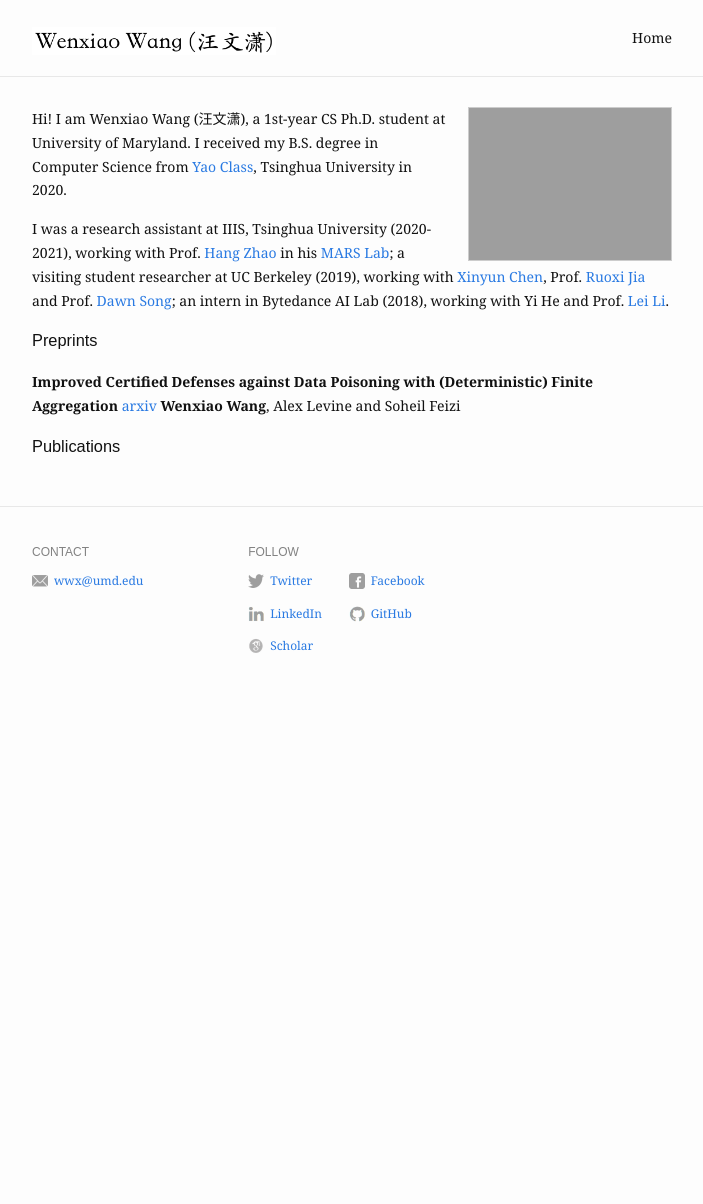
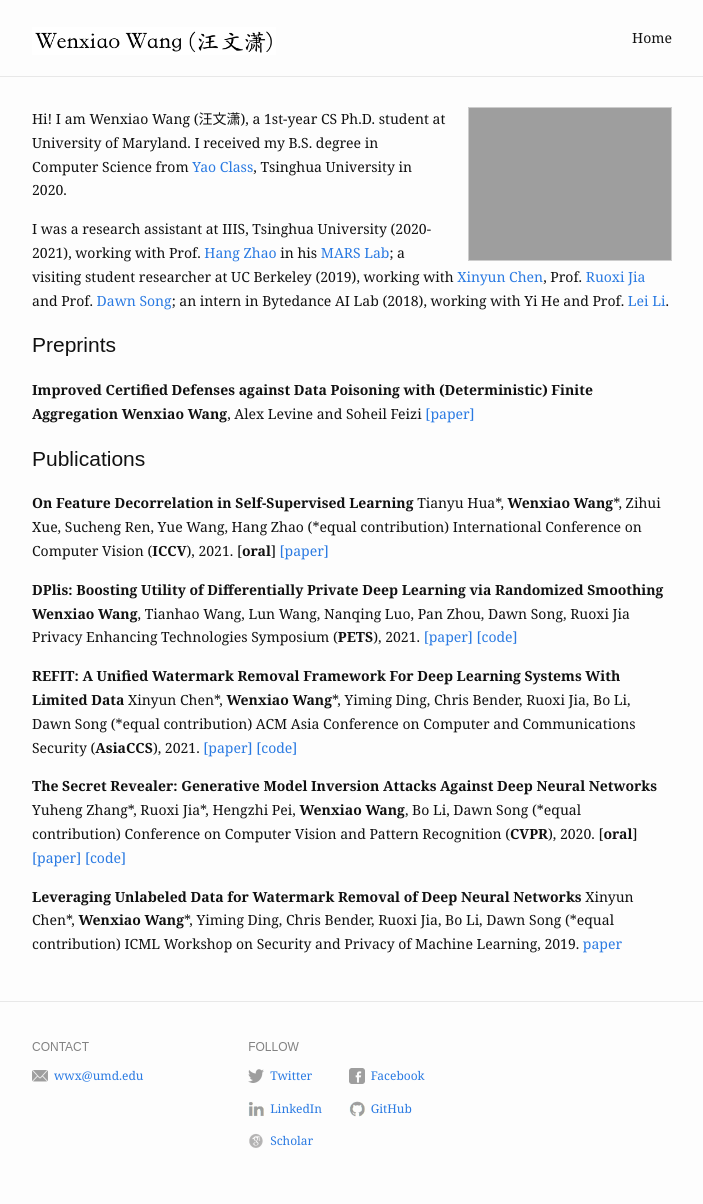
Before and after one commit to wangwenxiao/wangwenxiao.github.io, a Jekyll site: the page built from index.md, in a window 1280 px wide. Shown: the whole page, without its empty margins (288-991 px from the left). Built offline with Jekyll 4.4.1, drawn with Linux system fonts in a browser that asks for light colours; before the commit the page ends 900 px from its top, so only the background shows below that.

Commit message:
updating

```diff
--- a/index.md
+++ b/index.md
@@ -11,8 +11,33 @@ Hi! I am Wenxiao Wang (汪文潇), a 1st-year CS Ph.D. student at University of
 
 I was a research assistant at IIIS, Tsinghua University (2020-2021), working with Prof. [Hang Zhao](https://hangzhaomit.github.io) in his [MARS Lab](http://group.iiis.tsinghua.edu.cn/~marslab/#/); a visiting student researcher at UC Berkeley (2019), working with [Xinyun Chen](https://jungyhuk.github.io), Prof. [Ruoxi Jia](https://ruoxijia.info) and Prof. [Dawn Song](https://people.eecs.berkeley.edu/~dawnsong/); an intern in Bytedance AI Lab (2018), working with Yi He and Prof. [Lei Li](https://sites.cs.ucsb.edu/~lilei/).
 
-### Preprints
-**Improved Certified Defenses against Data Poisoning with (Deterministic) Finite Aggregation** [arxiv](https://arxiv.org/pdf/2202.02628.pdf)
+## Preprints
+**Improved Certified Defenses against Data Poisoning with (Deterministic) Finite Aggregation**
 **Wenxiao Wang**, Alex Levine and Soheil Feizi
+[[paper]](https://arxiv.org/pdf/2202.02628.pdf)
 
-### Publications
+## Publications
+**On Feature Decorrelation in Self-Supervised Learning**
+Tianyu Hua\*, **Wenxiao Wang**\*, Zihui Xue, Sucheng Ren, Yue Wang, Hang Zhao (\*equal contribution)
+International Conference on Computer Vision (**ICCV**), 2021. [**oral**]
+[[paper]](https://openaccess.thecvf.com/content/ICCV2021/html/Hua_On_Feature_Decorrelation_in_Self-Supervised_Learning_ICCV_2021_paper.html)
+
+**DPlis: Boosting Utility of Differentially Private Deep Learning via Randomized Smoothing**
+**Wenxiao Wang**, Tianhao Wang, Lun Wang, Nanqing Luo, Pan Zhou, Dawn Song, Ruoxi Jia
+Privacy Enhancing Technologies Symposium (**PETS**), 2021.
+[[paper]](https://sciendo.com/article/10.2478/popets-2021-0065) [[code]](https://github.com/wangwenxiao/DPlis)
+
+**REFIT: A Unified Watermark Removal Framework For Deep Learning Systems With Limited Data**
+Xinyun Chen\*, **Wenxiao Wang**\*, Yiming Ding, Chris Bender, Ruoxi Jia, Bo Li, Dawn Song (\*equal contribution)
+ACM Asia Conference on Computer and Communications Security (**AsiaCCS**), 2021.
+[[paper]](https://dl.acm.org/doi/abs/10.1145/3433210.3453079) [[code]](https://github.com/sunblaze-ucb/REFIT)
+
+**The Secret Revealer: Generative Model Inversion Attacks Against Deep Neural Networks**
+Yuheng Zhang\*, Ruoxi Jia\*, Hengzhi Pei, **Wenxiao Wang**, Bo Li, Dawn Song (\*equal contribution)
+Conference on Computer Vision and Pattern Recognition (**CVPR**), 2020. [**oral**]
+[[paper]](https://openaccess.thecvf.com/content_CVPR_2020/html/Zhang_The_Secret_Revealer_Generative_Model-Inversion_Attacks_Against_Deep_Neural_Networks_CVPR_2020_paper.html) [[code]](https://github.com/AI-secure/GMI-Attack)
+
+**Leveraging Unlabeled Data for Watermark Removal of Deep Neural Networks**
+Xinyun Chen\*, **Wenxiao Wang**\*, Yiming Ding, Chris Bender, Ruoxi Jia, Bo Li, Dawn Song (\*equal contribution)
+ICML Workshop on Security and Privacy of Machine Learning, 2019.
+[paper](https://ruoxijia.info/wp-content/uploads/2020/03/watermark_removal_icml19_workshop.pdf)
```
Also changed, not shown: 1 other file.
